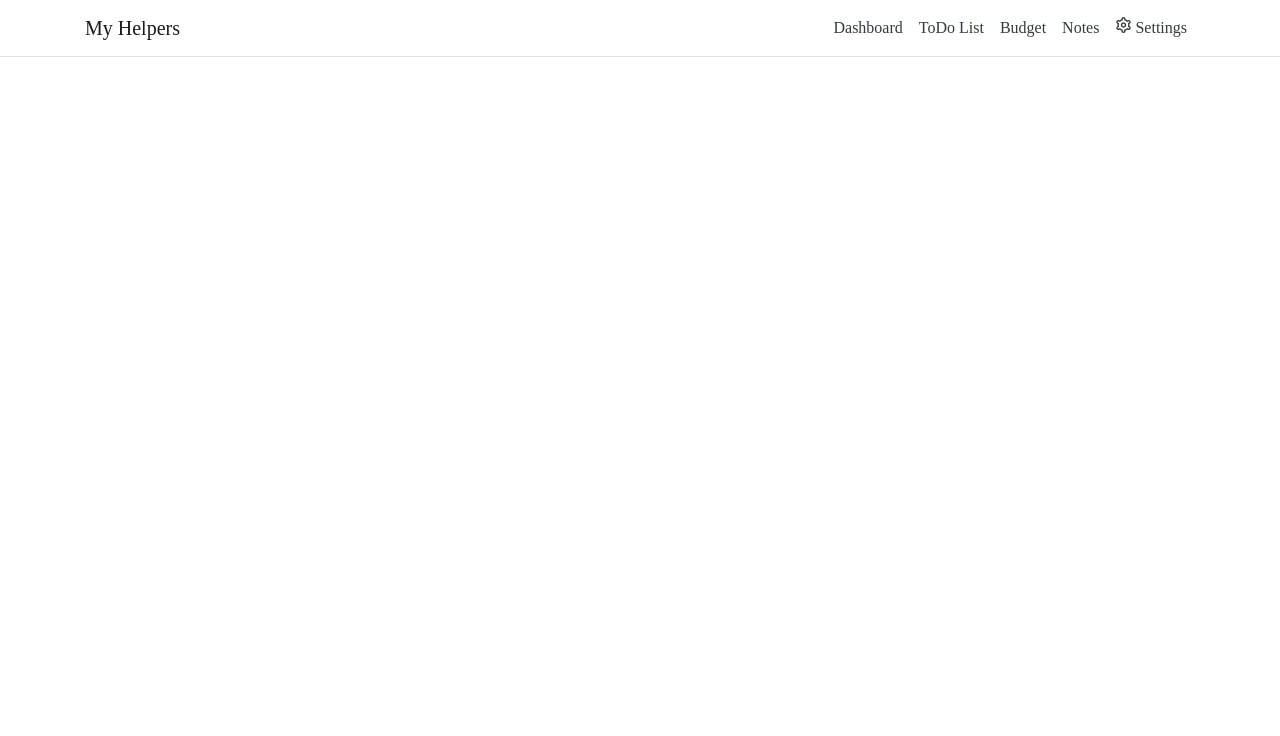
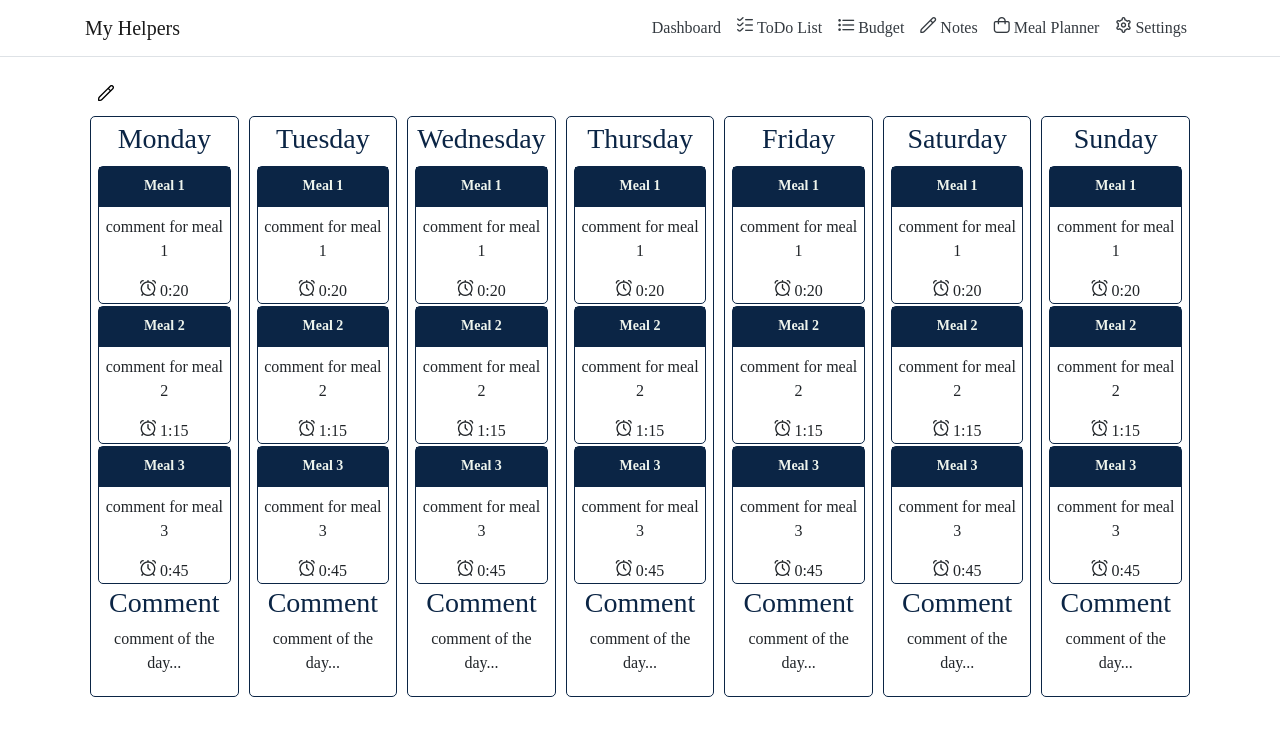
Before and after one commit to KatrinNitsche/MyLittleHelperApp.FrontEnd, an Angular app in the folder src/: page /meal-planner in a window 1280 px wide. Before the commit this address led to /. Shown: the top 736 px of the page. Built offline with nearby package versions, Linux system fonts and the light colour scheme.

Commit message:
meal planner - wip

```diff
--- a/src/src/app/app.module.ts
+++ b/src/src/app/app.module.ts
@@ -15,6 +15,7 @@ import { NavigationComponent } from './navigation/navigation.component';
 import { HomeComponent } from './home/home.component';
 import { ToastrModule } from 'ngx-toastr';
 import { SettingsComponent } from './settings/settings/settings.component';
+import { MealPlannerComponent } from './meal-planner/meal-planner.component';
 
 @NgModule({
   declarations: [
@@ -26,6 +27,7 @@ import { SettingsComponent } from './settings/settings/settings.component';
     NavigationComponent,
     HomeComponent,
     SettingsComponent,
+    MealPlannerComponent,
   ],
   imports: [
     BrowserModule,
@@ -40,7 +42,8 @@ import { SettingsComponent } from './settings/settings/settings.component';
       { path: 'budget-app', component: BudgetAppComponent },
       { path: 'notes', component: NotesComponent },
       { path: 'quiz', component: QuizAppComponent },
-      { path: 'settings', component: SettingsComponent }
+      { path: 'settings', component: SettingsComponent },
+      { path: 'meal-planner', component: MealPlannerComponent}
     ])
   ],
   providers: [],
--- /dev/null
+++ b/src/src/app/meal-planner/meal-planner.component.css
@@ -0,0 +1,44 @@
+
+p, small,span {
+    text-align: center;
+    padding: 0 2px;
+}
+
+.week {
+    display: flex;
+    flex-direction: ;
+}
+
+.day {
+    display: flex;
+    flex-direction: column;
+    border: 1px solid var(--dark);
+    border-radius: 5px;
+    padding: 5px;
+    margin: 5px;
+    width: 20%;
+}
+
+.day h3 {
+    text-align: center;
+    color: var(--dark);
+}
+
+.meal {
+    display: flex;
+    flex-direction: column;
+    border: 1px solid var(--dark);
+    border-radius: 5px;
+    margin: 2px;
+}
+
+.meal h3 {
+    font-weight: bolder;
+    background-color: var(--dark);
+    color: var(--light);
+    display: flex;
+    justify-content: center;
+    align-items: center;
+    height: 40px;
+    font-size: 14px;
+}
--- /dev/null
+++ b/src/src/app/meal-planner/meal-planner.component.html
@@ -0,0 +1,33 @@
+<button name="toggleEditButton" class="btn" (click)="toggleEditMode()">
+    <svg width="16" height="16" fill="currentColor" class="editButton" viewBox="0 0 16 16">
+    </svg>
+</button>
+
+<div class="week">
+    <div class="day" *ngFor="let day of week; let i = index;">
+        <h3>{{day.weekDayName}}</h3>
+        <div class="meals">
+            <div class="meal" *ngFor="let meal of day.meals">
+                <h3>{{meal.mealName}}</h3>
+                <p>{{meal.comment}}</p>
+                <span class="fi fi-rr-alarm-clock"> {{meal.hours}}:{{meal.minutes}}</span>
+                <div class="buttonBar" [hidden]="!editMode">
+                    <button class="btn">
+                        <svg width="16" height="16" fill="currentColor" class="editButton" viewBox="0 0 16 16">
+                        </svg>
+                    </button>
+                </div>
+            </div>
+        </div>
+        <div class="comment">
+            <h3>Comment</h3>
+            <p>{{day.comment}}</p>
+            <div class="buttonBar" [hidden]="!editMode">
+                <button class="btn">
+                    <svg width="16" height="16" fill="currentColor" class="editButton" viewBox="0 0 16 16">
+                    </svg>
+                </button>
+            </div>
+        </div>
+    </div>
+</div>
--- /dev/null
+++ b/src/src/app/meal-planner/meal-planner.component.ts
@@ -0,0 +1,177 @@
+import { Component, OnInit } from '@angular/core';
+
+@Component({
+  selector: 'app-meal-planner',
+  templateUrl: './meal-planner.component.html',
+  styleUrls: ['./meal-planner.component.css']
+})
+export class MealPlannerComponent implements OnInit {
+
+  editMode: boolean = false;
+  week: any[];
+
+  constructor() { }
+
+  ngOnInit(): void {
+    this.week = [];
+    this.week.push({
+      weekDayName: "Monday",
+      comment: "comment of the day...",
+      meals: [{
+        mealName: "Meal 1",
+        comment: "comment for meal 1",
+        hours: 0,
+        minutes: 20
+      },
+      {
+        mealName: "Meal 2",
+        comment: "comment for meal 2",
+        hours: 1,
+        minutes: 15
+      },
+      {
+        mealName: "Meal 3",
+        comment: "comment for meal 3",
+        hours: 0,
+        minutes: 45
+      }]
+    });
+    this.week.push({
+      weekDayName: "Tuesday",
+      comment: "comment of the day...",
+      meals: [{
+        mealName: "Meal 1",
+        comment: "comment for meal 1",
+        hours: 0,
+        minutes: 20
+      },
+      {
+        mealName: "Meal 2",
+        comment: "comment for meal 2",
+        hours: 1,
+        minutes: 15
+      },
+      {
+        mealName: "Meal 3",
+        comment: "comment for meal 3",
+        hours: 0,
+        minutes: 45
+      }]
+    });
+    this.week.push({
+      weekDayName: "Wednesday",
+      comment: "comment of the day...",
+      meals: [{
+        mealName: "Meal 1",
+        comment: "comment for meal 1",
+        hours: 0,
+        minutes: 20
+      },
+      {
+        mealName: "Meal 2",
+        comment: "comment for meal 2",
+        hours: 1,
+        minutes: 15
+      },
+      {
+        mealName: "Meal 3",
+        comment: "comment for meal 3",
+        hours: 0,
+        minutes: 45
+      }]
+    });
+    this.week.push({
+      weekDayName: "Thursday",
+      comment: "comment of the day...",
+      meals: [{
+        mealName: "Meal 1",
+        comment: "comment for meal 1",
+        hours: 0,
+        minutes: 20
+      },
+      {
+        mealName: "Meal 2",
+        comment: "comment for meal 2",
+        hours: 1,
+        minutes: 15
+      },
+      {
+        mealName: "Meal 3",
+        comment: "comment for meal 3",
+        hours: 0,
+        minutes: 45
+      }]
+    });
+    this.week.push({
+      weekDayName: "Friday",
+      comment: "comment of the day...",
+      meals: [{
+        mealName: "Meal 1",
+        comment: "comment for meal 1",
+        hours: 0,
+        minutes: 20
+      },
+      {
+        mealName: "Meal 2",
+        comment: "comment for meal 2",
+        hours: 1,
+        minutes: 15
+      },
+      {
+        mealName: "Meal 3",
+        comment: "comment for meal 3",
+        hours: 0,
+        minutes: 45
+      }]
+    });
+    this.week.push({
+      weekDayName: "Saturday",
+      comment: "comment of the day...",
+      meals: [{
+        mealName: "Meal 1",
+        comment: "comment for meal 1",
+        hours: 0,
+        minutes: 20
+      },
+      {
+        mealName: "Meal 2",
+        comment: "comment for meal 2",
+        hours: 1,
+        minutes: 15
+      },
+      {
+        mealName: "Meal 3",
+        comment: "comment for meal 3",
+        hours: 0,
+        minutes: 45
+      }]
+    });
+    this.week.push({
+      weekDayName: "Sunday",
+      comment: "comment of the day...",
+      meals: [{
+        mealName: "Meal 1",
+        comment: "comment for meal 1",
+        hours: 0,
+        minutes: 20
+      },
+      {
+        mealName: "Meal 2",
+        comment: "comment for meal 2",
+        hours: 1,
+        minutes: 15
+      },
+      {
+        mealName: "Meal 3",
+        comment: "comment for meal 3",
+        hours: 0,
+        minutes: 45
+      }]
+    });
+  }
+
+  toggleEditMode() {
+    this.editMode = !this.editMode;
+  }
+
+}
--- a/src/src/app/navigation/navigation.component.html
+++ b/src/src/app/navigation/navigation.component.html
@@ -1,37 +1,41 @@
 <header>
-  <nav class="navbar navbar-expand-sm navbar-toggleable-sm navbar-light bg-white border-bottom box-shadow mb-3" >
+  <nav class="navbar navbar-expand-sm navbar-toggleable-sm navbar-light bg-white border-bottom box-shadow mb-3">
     <div class="container">
       <a class="navbar-brand" [routerLink]="['/']">My Helpers</a>
-      <button
-        class="navbar-toggler"
-        type="button"
-        data-toggle="collapse"
-        data-target=".navbar-collapse"
-        aria-label="Toggle navigation"
-      >
+      <button class="navbar-toggler" type="button" data-toggle="collapse" data-target=".navbar-collapse"
+        aria-label="Toggle navigation">
         <span class="navbar-toggler-icon"></span>
       </button>
       <div class="navbar-collapse collapse d-sm-inline-flex justify-content-end">
         <ul class="navbar-nav flex-grow">
-          <li class="nav-item" [routerLinkActive]="['link-active']" [routerLinkActiveOptions]="{ exact: true }" >
+          <li class="nav-item" [routerLinkActive]="['link-active']" [routerLinkActiveOptions]="{ exact: true }">
             <a class="nav-link text-dark" [routerLink]="['/']">Dashboard</a>
           </li>
           <li class="nav-item" [routerLinkActive]="['link-active']">
-            <a class="nav-link text-dark" id="ToDoListButton" [routerLink]="['/todo-list']" >ToDo List</a>
+            <a class="nav-link text-dark" id="ToDoListButton" [routerLink]="['/todo-list']"><span
+              class="fi fi-rr-list-check"></span> ToDo List</a>
           </li>
           <li class="nav-item" [routerLinkActive]="['link-active']">
-            <a class="nav-link text-dark" id="BudgetAppButton" [routerLink]="['/budget-app']" >Budget</a>
+            <a class="nav-link text-dark" id="BudgetAppButton" [routerLink]="['/budget-app']"><span
+              class="fi fi-rr-list"></span> Budget</a>
           </li>
           <li class="nav-item" [routerLinkActive]="['link-active']">
-            <a class="nav-link text-dark" id="NotesAppButton" [routerLink]="['/notes']" >Notes</a>
+            <a class="nav-link text-dark" id="NotesAppButton" [routerLink]="['/notes']"><span
+              class="fi fi-rr-pencil"></span> Notes</a>
           </li>
           <!--<li class="nav-item" [routerLinkActive]="['link-active']">
             <a class="nav-link text-dark" id="QuizButton" [routerLink]="['/quiz']" >Quiz</a>
           </li>
         -->
           <li class="nav-item" [routerLinkActive]="['link-active']">
-            <a class="nav-link text-dark" id="SettingsButton" [routerLink]="['/settings']" ><span class="fi fi-rr-settings"></span> Settings</a>
+            <a class="nav-link text-dark" id="SettingsButton" [routerLink]="['/meal-planner']"><span
+                class="fi fi-rr-shopping-bag"></span> Meal Planner</a>
           </li>
+          <li class="nav-item" [routerLinkActive]="['link-active']">
+            <a class="nav-link text-dark" id="SettingsButton" [routerLink]="['/settings']"><span
+                class="fi fi-rr-settings"></span> Settings</a>
+          </li>
+
         </ul>
       </div>
     </div>
```
Also changed, not shown: 1 other file (tests, documents, lock files or other folders).
